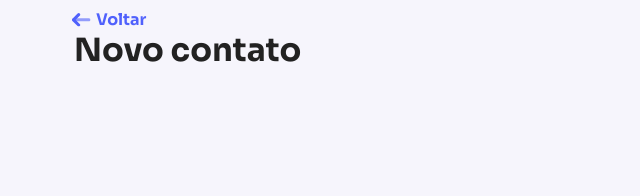
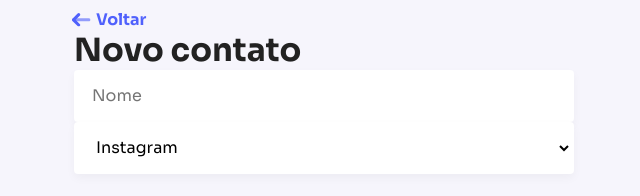
Before and after one commit to martinsgabriel1956/myContacts-web, a React (Create React App) app: page /new in a window 1280 px wide. Shown: the part 148-344 px from the top of the page, without its empty margins (316-956 px from the left). Built offline with nearby package versions, Linux system fonts and the light colour scheme.

Commit message:
feat: Creating the input and select components

```diff
--- a/package.json
+++ b/package.json
@@ -44,6 +44,7 @@
     "eslint-plugin-import": "^2.28.1",
     "eslint-plugin-jsx-a11y": "^6.7.1",
     "eslint-plugin-react": "^7.33.2",
-    "eslint-plugin-react-hooks": "^4.6.0"
+    "eslint-plugin-react-hooks": "^4.6.0",
+    "react-error-overlay": "6.0.9"
   }
 }
--- /dev/null
+++ b/src/components/Input/InputBase.js
@@ -0,0 +1,19 @@
+import styled from 'styled-components';
+
+export const InputBase = styled.input`
+  width: 100%;
+  border: 0;
+  border: 2px solid transparent;
+  background: #fff;
+  height: 3.25rem;
+  border-radius: 4px;
+  box-shadow: 0 4px 10px rgba(0, 0, 0, 0.04);
+  outline: none;
+  padding-inline: 1rem;
+  font-size: 1rem;
+  transition: outline 0.2s ease-in;
+
+  &:focus {
+    border: 2px solid ${({ theme }) => theme.colors.primary.main};
+  }
+`;
--- /dev/null
+++ b/src/components/Input/Select.js
@@ -0,0 +1,4 @@
+import styled from 'styled-components';
+import { InputBase } from './InputBase';
+
+export const Select = styled(InputBase)``;
--- /dev/null
+++ b/src/components/Input/index.js
@@ -0,0 +1,4 @@
+import styled from 'styled-components';
+import { InputBase } from './InputBase';
+
+export const Input = styled(InputBase)``;
--- a/src/pages/NewContact/index.js
+++ b/src/pages/NewContact/index.js
@@ -1,9 +1,17 @@
+import { Select } from '../../components/Input/Select';
+import { Input } from '../../components/Input/index';
 import { PageHeader } from '../../components/PageHeader';
 
 export function NewContact() {
   return (
-    <div>
+    <>
       <PageHeader title="Novo contato" />
-    </div>
+      <Input type="text" placeholder="Nome" />
+      <Select as="select">
+        <option value="1">Instagram</option>
+        <option value="2">Instagram</option>
+        <option value="3">Instagram</option>
+      </Select>
+    </>
   );
 }
```
Also changed, not shown: 1 other file (tests, documents, lock files or other folders).
